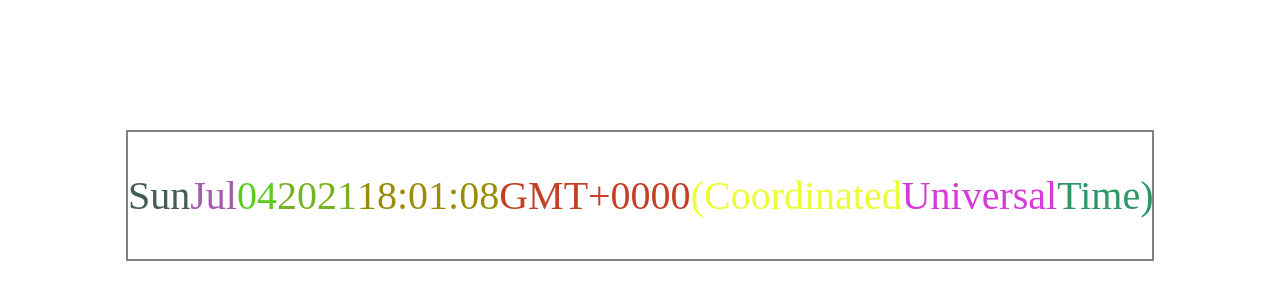
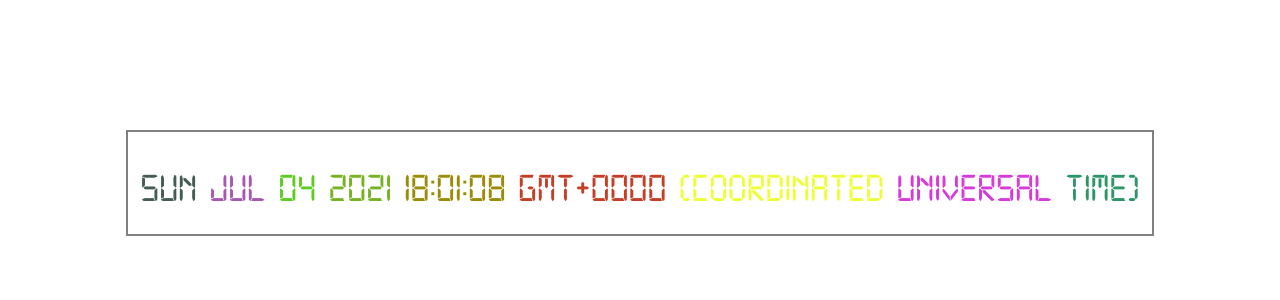
Before and after one commit to divyatiwari5/blinking-digital-clock, a React (Create React App) app: page / in a window 1280 px wide. Shown: the part 120-420 px from the top of the page. Built offline with nearby package versions, Linux system fonts and the light colour scheme.

Commit message:
Used digital font

```diff
--- a/src/index.css
+++ b/src/index.css
@@ -18,7 +18,12 @@ code {
   margin: 0 auto;
   font-size: 40px;
   width: 80%;
-  font-family: serif;
+  font-family:'digital-clock-font';
   margin-top: 250px;
   border: 2px solid grey;
 }
+
+@font-face{
+  font-family:'digital-clock-font';
+  src: url('./digital-7.ttf');
+ }
```
Also changed, not shown: src/digital-7.ttf (added).
